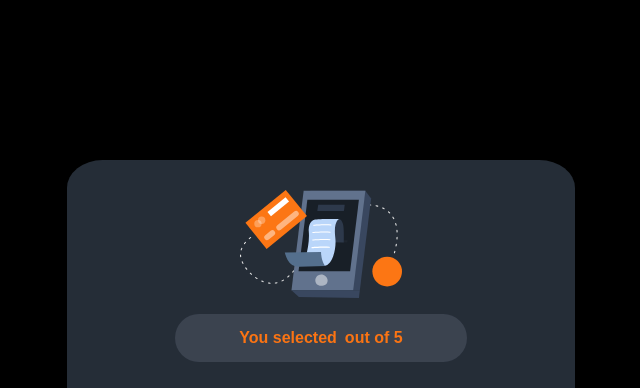
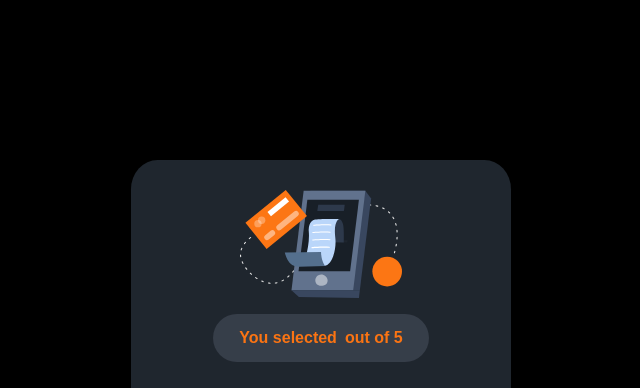
Before and after one commit to SarahBellaha/front-end_Challenge, a plain HTML site: page thank_you.html in a window 1280 px wide. Shown: the top 388 px of the page, without its empty margins (319-959 px from the left). Drawn offline with Linux system fonts and the light colour scheme.

Commit message:
modification de la dimension de blocs de note

```diff
--- a/style.css
+++ b/style.css
@@ -18,9 +18,9 @@ body {
     display: flex;
     flex-direction: column;
     align-items: center;
-    background-color: hsl(213, 19%, 18%);
+    background-color: hsl(213, 19%, 15%);
     color: white;
-    width: 35vw;
+    width: 25vw;
     margin: auto;
     margin-top: 20vh;
     margin-bottom: 20vh;
```
